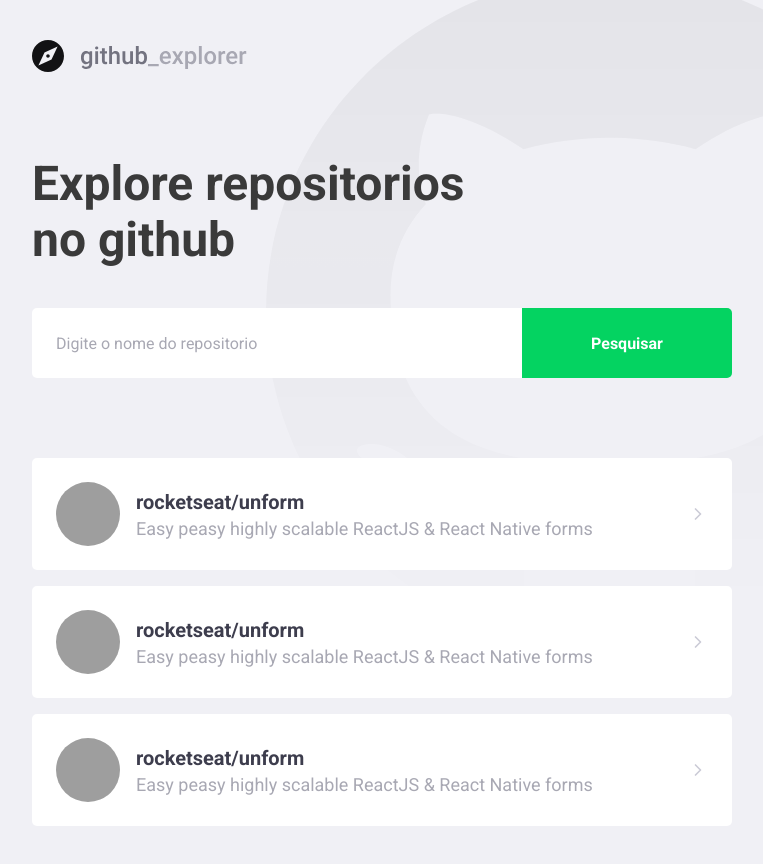
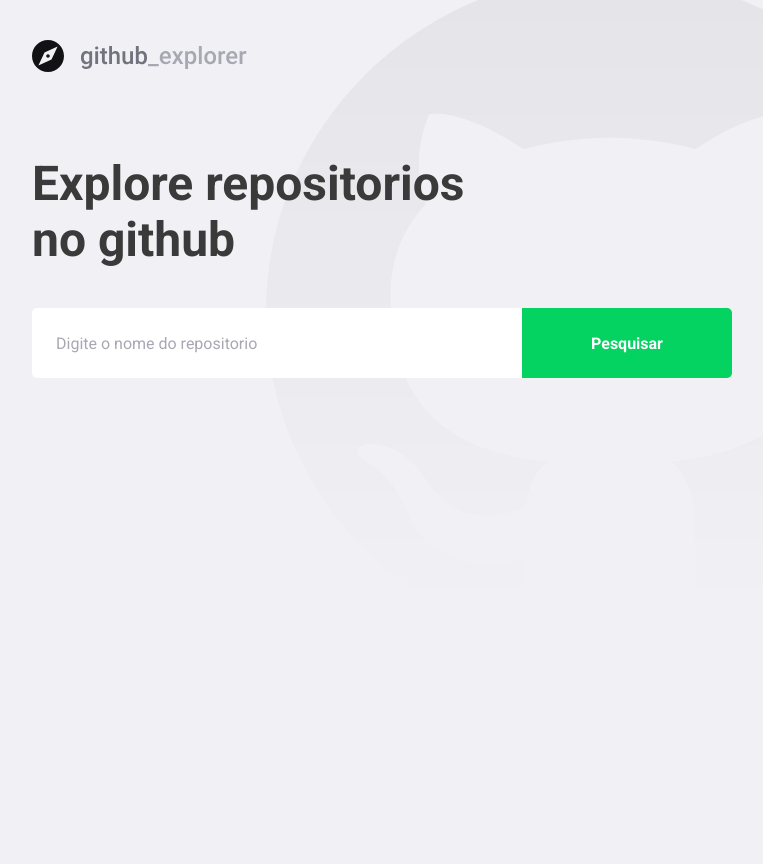
Before and after one commit to RoneBS/github-explorer, a React (Create React App) app: page / in a window 1280 px wide. Shown: the whole page, without its empty margins (148-911 px from the left). After the commit the page ends 800 px from the top, so only its background shows below. Built offline with nearby package versions, Linux system fonts and the light colour scheme; grey boxes are pictures that could not be loaded.

Commit message:
connecting github  api

```diff
--- a/package.json
+++ b/package.json
@@ -11,6 +11,7 @@
     "@types/react": "^16.9.53",
     "@types/react-dom": "^16.9.8",
     "@types/react-router-dom": "^5.1.6",
+    "axios": "^0.21.1",
     "polished": "^4.0.5",
     "react": "^17.0.1",
     "react-dom": "^17.0.1",
--- a/src/pages/Dashboard/index.tsx
+++ b/src/pages/Dashboard/index.tsx
@@ -1,55 +1,67 @@
-import React from 'react';
+import React, { useState, FormEvent } from 'react';
 import { FiChevronRight } from 'react-icons/fi';
+import api from '../../services/api';
 
 import logoImg from '../../assets/logo.svg';
 
 import { Title, Form, Repositories } from './styles';
 
+interface Repository {
+  full_name: string;
+  description: string;
+  owner: {
+    login: string;
+    avatar_url: string;
+  };
+}
+
 const Dashboard: React.FC = () => {
+  const [newRepo, setNewRepo] = useState('');
+  const [repositories, setRepositories] = useState<Repository[]>([]);
+
+  async function handleAddrepository(
+    event: FormEvent<HTMLFormElement>,
+  ): Promise<void> {
+    event.preventDefault();
+
+    const response = await api.get<Repository>(`repos/${newRepo}`);
+
+    const repository = response.data;
+
+    setRepositories([...repositories, repository]);
+    setNewRepo('');
+
+    console.log(response.data);
+  }
+
   return (
     <>
       <img src={logoImg} alt="Github Explorer" />
       <Title>Explore repositorios no github</Title>
 
-      <Form>
-        <input placeholder="Digite o nome do repositorio" />
+      <Form onSubmit={handleAddrepository}>
+        <input
+          value={newRepo}
+          onChange={e => setNewRepo(e.target.value)}
+          placeholder="Digite o nome do repositorio"
+        />
         <button type="submit">Pesquisar</button>
       </Form>
 
       <Repositories>
-        <a href="teste">
+        {repositories.map(repository => (
+          <a key={repository.full_name} href="teste">
             <img
-            src="https://avatars0.githubusercontent.com/u/13562291?s=460&u=16821163e98ec58bbf68ebd2e2b261553d07e3d3&v=4"
-            alt="Rone Silveira"
+              src={repository.owner.avatar_url}
+              alt={repository.owner.login}
             />
             <div>
-            <strong>rocketseat/unform</strong>
-            <p>Easy peasy highly scalable ReactJS & React Native forms</p>
+              <strong>{repository.full_name}</strong>
+              <p>{repository.description}</p>
             </div>
             <FiChevronRight size={20} />
           </a>
-        <a href="teste">
-          <img
-            src="https://avatars0.githubusercontent.com/u/13562291?s=460&u=16821163e98ec58bbf68ebd2e2b261553d07e3d3&v=4"
-            alt="Rone Silveira"
-          />
-          <div>
-            <strong>rocketseat/unform</strong>
-            <p>Easy peasy highly scalable ReactJS & React Native forms</p>
-          </div>
-          <FiChevronRight size={20} />
-        </a>
-        <a href="teste">
-          <img
-            src="https://avatars0.githubusercontent.com/u/13562291?s=460&u=16821163e98ec58bbf68ebd2e2b261553d07e3d3&v=4"
-            alt="Rone Silveira"
-          />
-          <div>
-            <strong>rocketseat/unform</strong>
-            <p>Easy peasy highly scalable ReactJS & React Native forms</p>
-          </div>
-          <FiChevronRight size={20} />
-        </a>
+        ))}
       </Repositories>
     </>
   );
--- a/src/pages/Dashboard/styles.ts
+++ b/src/pages/Dashboard/styles.ts
@@ -75,7 +75,8 @@
     }
 
     div {
-      margin-left: 16px;
+      margin: 0 16px;
+      flex: 1;
 
       strong {
         font-size: 20px;
--- /dev/null
+++ b/src/services/api.ts
@@ -0,0 +1,7 @@
+import axios from 'axios';
+
+const api = axios.create({
+  baseURL: 'https://api.github.com/',
+});
+
+export default api;
```
Also changed, not shown: .eslintrc.json, 2 other files (tests, documents, lock files or other folders). Lines whose indentation alone changed are shown as unchanged.
